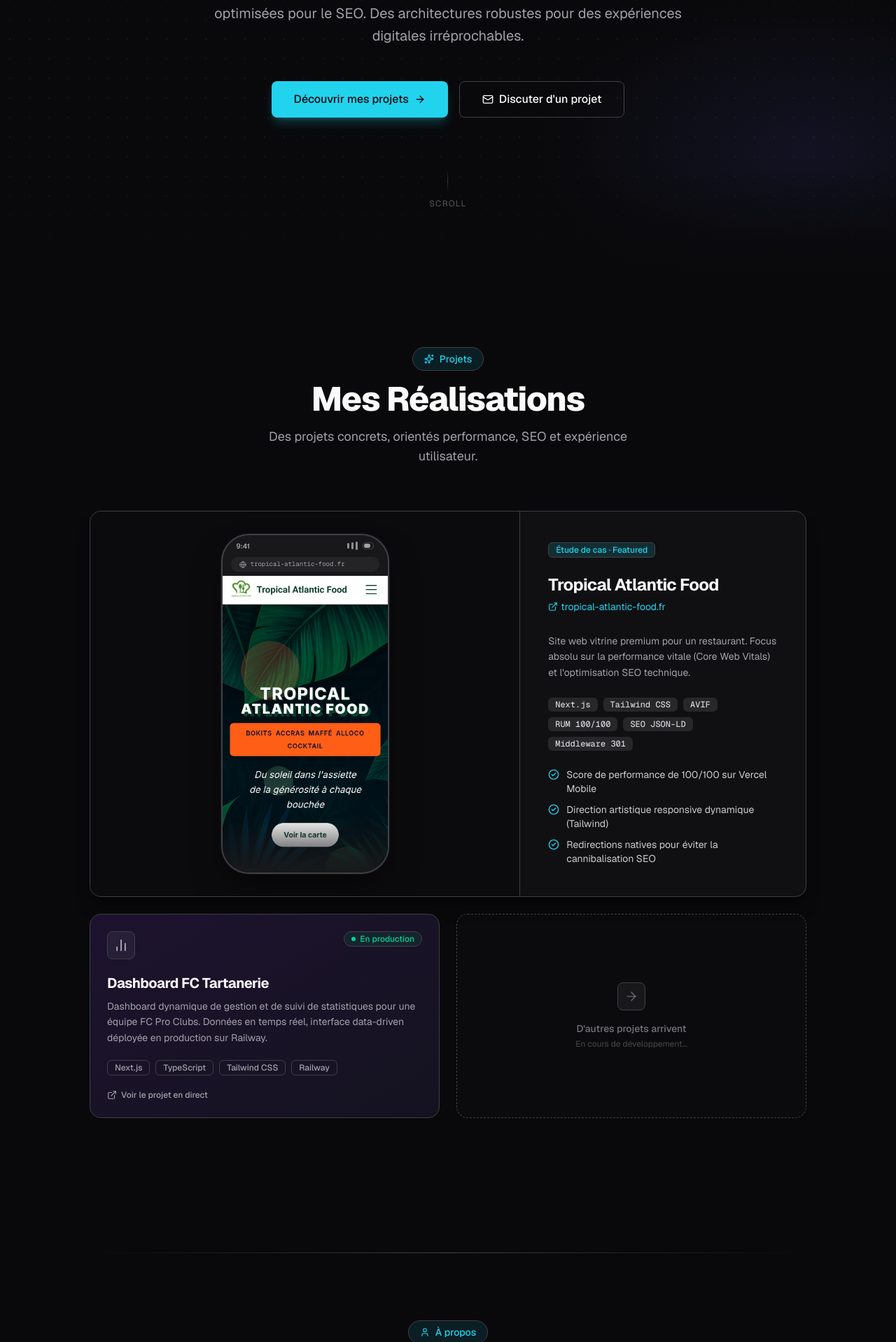
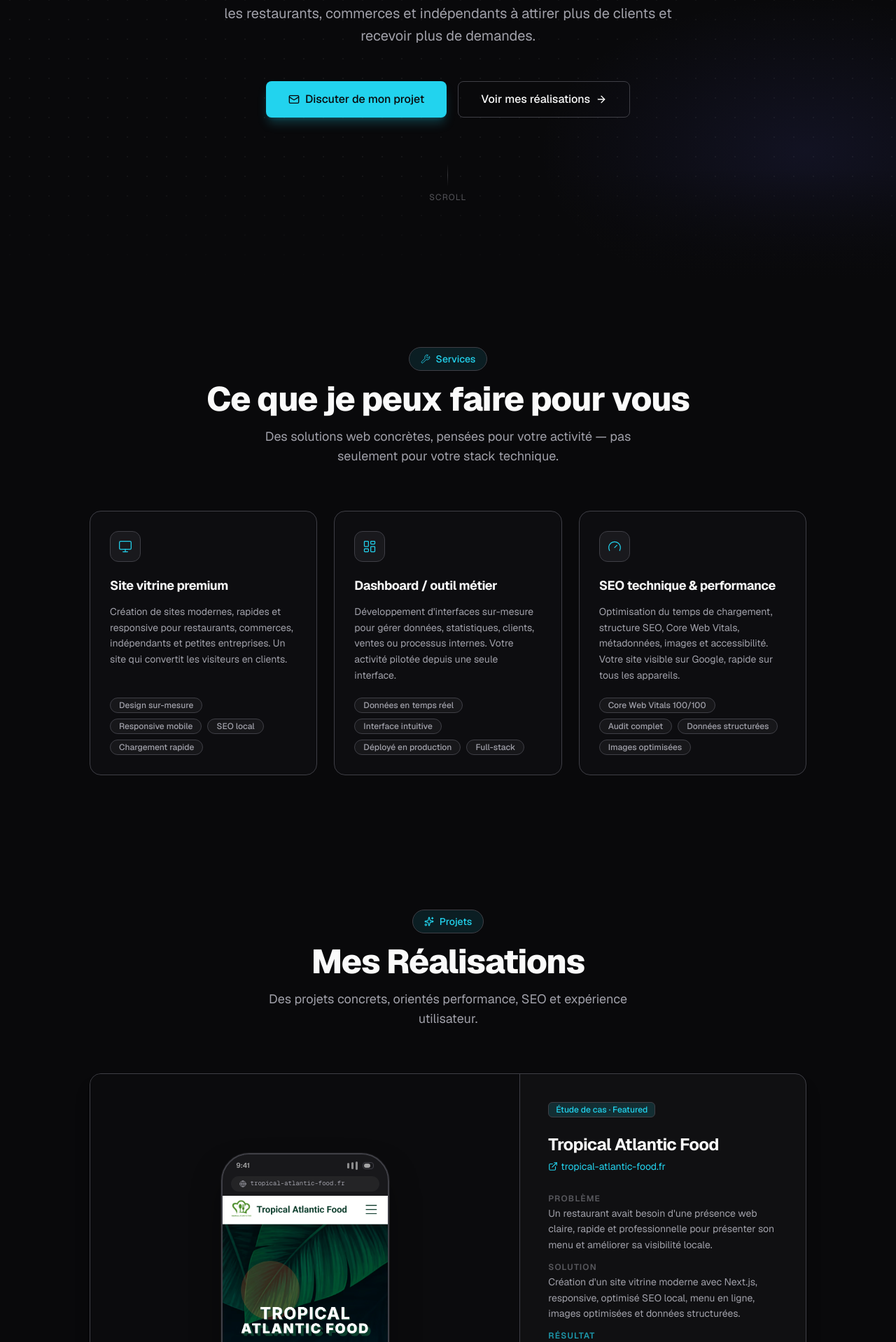
Before and after one commit to GROSJOINDEBEUH/portfolio, a Next.js app: page / in a window 1280 px wide. Shown: the part 582-2500 px from the top of the page at 70% size. Built offline with nearby package versions, Linux system fonts and the light colour scheme.

Commit message:
Improve freelance portfolio positioning and project case studies

```diff
--- a/src/app/api/contact/route.ts
+++ b/src/app/api/contact/route.ts
@@ -10,17 +10,17 @@
     .replace(/'/g, '&#039;');
 }
 
-const resend = new Resend(process.env.RESEND_API_KEY);
-
 export async function POST(request: Request) {
+  const resend = new Resend(process.env.RESEND_API_KEY);
   try {
     const body = await request.json() as {
       name?: string;
       email?: string;
+      projectType?: string;
       message?: string;
     };
 
-    const { name, email, message } = body;
+    const { name, email, projectType, message } = body;
 
     if (!name || !email || !message) {
       return NextResponse.json(
@@ -40,6 +40,7 @@
           <table style="width:100%;border-collapse:collapse;">
             <tr><td style="padding:8px 0;color:#71717a;font-size:13px;">Nom</td><td style="padding:8px 0;font-weight:600;">${escapeHtml(name)}</td></tr>
             <tr><td style="padding:8px 0;color:#71717a;font-size:13px;">Email</td><td style="padding:8px 0;"><a href="mailto:${escapeHtml(email)}" style="color:#22d3ee;">${escapeHtml(email)}</a></td></tr>
+            ${projectType ? `<tr><td style="padding:8px 0;color:#71717a;font-size:13px;">Type de projet</td><td style="padding:8px 0;font-weight:600;">${escapeHtml(projectType)}</td></tr>` : ''}
           </table>
           <hr style="border:1px solid #27272a;margin:16px 0;" />
           <p style="white-space:pre-wrap;line-height:1.6;">${escapeHtml(message)}</p>
--- a/src/app/page.tsx
+++ b/src/app/page.tsx
@@ -1,14 +1,18 @@
 import { Hero } from '@/components/sections/hero';
+import { Services } from '@/components/sections/services';
 import { Projects } from '@/components/sections/projects';
 import { About } from '@/components/sections/about';
+import { WhyMe } from '@/components/sections/why-me';
 import { Contact } from '@/components/sections/contact';
 
 export default function Home() {
   return (
     <main className="flex flex-1 flex-col pt-16">
       <Hero />
+      <Services />
       <Projects />
       <About />
+      <WhyMe />
       <Contact />
     </main>
   );
--- a/src/components/layout/header.tsx
+++ b/src/components/layout/header.tsx
@@ -9,6 +9,7 @@
 import { LinkedInIcon } from '@/components/ui/social-icons';
 
 const NAV_LINKS = [
+  { href: '#services', label: 'Services' },
   { href: '#projets', label: 'Projets' },
   { href: '#apropos', label: 'À propos' },
   { href: '#contact', label: 'Contact' },
--- a/src/components/sections/contact.tsx
+++ b/src/components/sections/contact.tsx
@@ -44,11 +44,11 @@
         Contact
       </div>
       <h2 className="text-4xl font-extrabold tracking-tight sm:text-5xl">
-        Discutons de votre projet
+        Vous avez un projet&nbsp;?
       </h2>
       <p className="mt-4 max-w-xl text-center text-lg text-muted-foreground">
-        Une id&eacute;e, un projet, une question&nbsp;? Je suis disponible
-        imm&eacute;diatement &mdash; parlons-en.
+        Envoyez-moi votre id&eacute;e, je vous r&eacute;ponds avec une
+        premi&egrave;re estimation gratuite sous 24&nbsp;h.
       </p>
     </div>
   );
--- a/src/components/sections/hero.tsx
+++ b/src/components/sections/hero.tsx
@@ -74,27 +74,27 @@
 
         {/* Subtitle */}
         <p className="mx-auto mb-12 max-w-2xl text-lg leading-relaxed text-muted-foreground sm:text-xl">
-          Je conçois des applications web sur-mesure, ultra-performantes et
-          optimisées pour le&nbsp;SEO. Des architectures robustes pour des
-          expériences digitales irréprochables.
+          Je cr&eacute;e des sites web rapides, modernes et optimis&eacute;s
+          Google pour aider les restaurants, commerces et ind&eacute;pendants
+          &agrave; attirer plus de clients et recevoir plus de demandes.
         </p>
 
         {/* CTA buttons */}
         <div className="flex flex-col items-center justify-center gap-4 sm:flex-row">
           <Link
-            href="#projets"
+            href="#contact"
             className={buttonVariants({ size: 'lg' })}
           >
-            Découvrir mes projets
-            <ArrowRight className="h-4 w-4 transition-transform group-hover:translate-x-1" />
+            <Mail className="h-4 w-4" />
+            Discuter de mon projet
           </Link>
 
           <Link
-            href="#contact"
+            href="#projets"
             className={buttonVariants({ variant: 'outline', size: 'lg' })}
           >
-            <Mail className="h-4 w-4" />
-            Discuter d&apos;un projet
+            Voir mes r&eacute;alisations
+            <ArrowRight className="h-4 w-4" />
           </Link>
         </div>
 
--- a/src/components/sections/projects.tsx
+++ b/src/components/sections/projects.tsx
@@ -16,27 +16,31 @@
   title: 'Tropical Atlantic Food',
   url: 'https://www.tropical-atlantic-food.fr',
   urlShort: 'tropical-atlantic-food.fr',
-  description:
-    "Site web vitrine premium pour un restaurant. Focus absolu sur la performance vitale (Core Web Vitals) et l'optimisation SEO technique.",
-  tags: ['Next.js', 'Tailwind CSS', 'AVIF', 'RUM 100/100', 'SEO JSON-LD', 'Middleware 301'],
+  problem:
+    'Un restaurant avait besoin d\'une présence web claire, rapide et professionnelle pour présenter son menu et améliorer sa visibilité locale.',
+  solution:
+    'Création d\'un site vitrine moderne avec Next.js, responsive, optimisé SEO local, menu en ligne, images optimisées et données structurées.',
+  result:
+    'Site en production, navigation mobile fluide, chargement rapide, meilleure crédibilité en ligne et base solide pour le référencement local.',
+  tags: ['Projet réel', 'En production', 'SEO local', 'Performance mobile', 'Responsive', 'Next.js'],
   metrics: [
-    'Score de performance de 100/100 sur Vercel Mobile',
-    'Direction artistique responsive dynamique (Tailwind)',
-    'Redirections natives pour éviter la cannibalisation SEO',
+    'Score de performance 100/100 sur mobile',
+    'Images AVIF optimisées — chargement instantané',
+    'Données structurées JSON-LD pour le référencement local',
   ],
 };
 
 const SECONDARY = [
   {
     id: 'fc-tartanerie',
-    title: 'Dashboard FC Tartanerie',
+    title: 'Dashboard Statistiques Sportives',
     description:
-      'Dashboard dynamique de gestion et de suivi de statistiques pour une équipe FC Pro Clubs. Données en temps réel, interface data-driven déployée en production sur Railway.',
+      'Application dashboard full-stack avec synchronisation de données et interface d\'analyse. Version démonstration — pensée pour montrer la création d\'interfaces complexes et de dashboards dynamiques.',
     tags: ['Next.js', 'TypeScript', 'Tailwind CSS', 'Railway'],
     icon: BarChart2,
     accentColor: 'from-violet-600/20 to-indigo-600/10',
     accentBorder: 'border-violet-500/20',
-    status: 'En production',
+    status: 'Démo / Projet perso',
     liveUrl: 'https://fc-tartanerie-dashboard-production.up.railway.app/',
   },
 ];
@@ -143,15 +147,26 @@
             </Link>
           </div>
 
-          {/* Description */}
-          <p className="text-sm leading-relaxed text-muted-foreground">
-            {FEATURED.description}
-          </p>
+          {/* Case study — Problème / Solution / Résultat */}
+          <div className="flex flex-col gap-3 text-sm">
+            <div>
+              <p className="mb-0.5 text-xs font-semibold uppercase tracking-widest text-muted-foreground/50">Problème</p>
+              <p className="leading-relaxed text-muted-foreground">{FEATURED.problem}</p>
+            </div>
+            <div>
+              <p className="mb-0.5 text-xs font-semibold uppercase tracking-widest text-muted-foreground/50">Solution</p>
+              <p className="leading-relaxed text-muted-foreground">{FEATURED.solution}</p>
+            </div>
+            <div>
+              <p className="mb-0.5 text-xs font-semibold uppercase tracking-widest text-primary/70">Résultat</p>
+              <p className="leading-relaxed text-foreground/80">{FEATURED.result}</p>
+            </div>
+          </div>
 
-          {/* Tech tags */}
+          {/* Social proof badges */}
           <div className="flex flex-wrap gap-2">
             {FEATURED.tags.map((tag) => (
-              <Badge key={tag} variant="mono">
+              <Badge key={tag} variant="primary">
                 {tag}
               </Badge>
             ))}
--- /dev/null
+++ b/src/components/sections/services.tsx
@@ -0,0 +1,90 @@
+import { Monitor, LayoutDashboard, Gauge, Wrench } from 'lucide-react';
+
+const SERVICES = [
+  {
+    id: 'vitrine',
+    icon: Monitor,
+    title: 'Site vitrine premium',
+    description:
+      'Création de sites modernes, rapides et responsive pour restaurants, commerces, indépendants et petites entreprises. Un site qui convertit les visiteurs en clients.',
+    highlights: ['Design sur-mesure', 'Responsive mobile', 'SEO local', 'Chargement rapide'],
+  },
+  {
+    id: 'dashboard',
+    icon: LayoutDashboard,
+    title: 'Dashboard / outil métier',
+    description:
+      'Développement d\'interfaces sur-mesure pour gérer données, statistiques, clients, ventes ou processus internes. Votre activité pilotée depuis une seule interface.',
+    highlights: ['Données en temps réel', 'Interface intuitive', 'Déployé en production', 'Full-stack'],
+  },
+  {
+    id: 'seo',
+    icon: Gauge,
+    title: 'SEO technique & performance',
+    description:
+      'Optimisation du temps de chargement, structure SEO, Core Web Vitals, métadonnées, images et accessibilité. Votre site visible sur Google, rapide sur tous les appareils.',
+    highlights: ['Core Web Vitals 100/100', 'Audit complet', 'Données structurées', 'Images optimisées'],
+  },
+] as const;
+
+function ServiceCard({
+  icon: Icon,
+  title,
+  description,
+  highlights,
+}: (typeof SERVICES)[number]) {
+  return (
+    <div className="group flex flex-col rounded-2xl border border-border bg-zinc-900/30 p-7 transition-[border-color,background-color,box-shadow] duration-300 hover:border-primary/30 hover:bg-zinc-900/60 hover:shadow-lg hover:shadow-black/20">
+      <div className="mb-5 flex h-11 w-11 items-center justify-center rounded-xl border border-border bg-secondary/50 text-primary transition-colors group-hover:border-primary/30 group-hover:bg-primary/10">
+        <Icon className="h-5 w-5" strokeWidth={1.5} />
+      </div>
+
+      <h3 className="mb-3 text-lg font-bold tracking-tight">{title}</h3>
+
+      <p className="mb-5 flex-1 text-sm leading-relaxed text-muted-foreground">
+        {description}
+      </p>
+
+      <ul className="flex flex-wrap gap-2">
+        {highlights.map((item) => (
+          <li
+            key={item}
+            className="rounded-full border border-border bg-secondary/40 px-3 py-0.5 text-xs font-medium text-muted-foreground"
+          >
+            {item}
+          </li>
+        ))}
+      </ul>
+    </div>
+  );
+}
+
+export function Services() {
+  return (
+    <section id="services" className="px-6 py-24">
+      <div className="mx-auto max-w-5xl">
+        {/* Section header */}
+        <div className="mb-16 flex flex-col items-center text-center">
+          <div className="mb-4 inline-flex items-center gap-2 rounded-full border border-primary/30 bg-primary/10 px-4 py-1.5 text-sm font-medium text-primary">
+            <Wrench className="h-3.5 w-3.5" strokeWidth={1.5} />
+            Services
+          </div>
+          <h2 className="text-4xl font-extrabold tracking-tight sm:text-5xl">
+            Ce que je peux faire pour vous
+          </h2>
+          <p className="mt-4 max-w-xl text-lg text-muted-foreground">
+            Des solutions web concrètes, pensées pour votre activité — pas
+            seulement pour votre stack technique.
+          </p>
+        </div>
+
+        {/* Cards grid */}
+        <div className="grid grid-cols-1 gap-6 md:grid-cols-3">
+          {SERVICES.map((service) => (
+            <ServiceCard key={service.id} {...service} />
+          ))}
+        </div>
+      </div>
+    </section>
+  );
+}
--- /dev/null
+++ b/src/components/sections/why-me.tsx
@@ -0,0 +1,88 @@
+import { Zap, Target, Network, ArrowRight } from 'lucide-react';
+import Link from 'next/link';
+import { buttonVariants } from '@/lib/utils';
+
+const ARGUMENTS = [
+  {
+    id: 'speed',
+    icon: Zap,
+    title: 'Sites rapides et modernes',
+    description:
+      'Score Lighthouse 100/100, images optimisées AVIF, chargement instantané. Votre site impressionne dès la première seconde.',
+  },
+  {
+    id: 'business',
+    icon: Target,
+    title: 'Approche orientée résultats',
+    description:
+      'Je ne code pas pour coder. Chaque décision technique est pensée pour attirer des clients, améliorer votre visibilité et convertir les visiteurs.',
+  },
+  {
+    id: 'infra',
+    icon: Network,
+    title: 'Profil technique complet',
+    description:
+      'Dev web, infrastructure réseau, support utilisateur. Je construis des sites solides, pensés pour de vrais besoins — pas juste esthétiques.',
+  },
+  {
+    id: 'accompagnement',
+    icon: ArrowRight,
+    title: 'De l\'idée au déploiement',
+    description:
+      'Accompagnement clair à chaque étape : brief, design, développement, mise en ligne. Vous savez toujours où en est votre projet.',
+  },
+] as const;
+
+export function WhyMe() {
+  return (
+    <section id="pourquoi" className="px-6 py-24">
+      <div className="mx-auto max-w-5xl">
+        {/* Divider */}
+        <div className="mb-16 h-px bg-gradient-to-r from-transparent via-border to-transparent md:mb-24" />
+
+        {/* Header */}
+        <div className="mb-16 grid grid-cols-1 gap-8 lg:grid-cols-2 lg:items-end">
+          <div>
+            <div className="mb-4 inline-flex items-center gap-2 rounded-full border border-primary/30 bg-primary/10 px-4 py-1.5 text-sm font-medium text-primary">
+              Pourquoi moi&nbsp;?
+            </div>
+            <h2 className="text-4xl font-extrabold tracking-tight sm:text-5xl">
+              Un développeur qui pense business.
+            </h2>
+          </div>
+          <p className="text-lg leading-relaxed text-muted-foreground lg:pb-1">
+            Mon profil combine développement web, infrastructure réseau et
+            support utilisateur. Résultat&nbsp;: je construis des sites solides,
+            rapides et pensés pour de vrais besoins clients.
+          </p>
+        </div>
+
+        {/* Arguments grid */}
+        <div className="grid grid-cols-1 gap-6 sm:grid-cols-2">
+          {ARGUMENTS.map(({ id, icon: Icon, title, description }) => (
+            <div
+              key={id}
+              className="flex gap-4 rounded-2xl border border-border bg-zinc-900/30 p-6 transition-[border-color,background-color] duration-300 hover:border-primary/25 hover:bg-zinc-900/60"
+            >
+              <div className="flex h-10 w-10 shrink-0 items-center justify-center rounded-lg border border-border bg-secondary/50 text-primary">
+                <Icon className="h-4 w-4" strokeWidth={1.5} />
+              </div>
+              <div>
+                <h3 className="mb-1.5 font-semibold leading-tight">{title}</h3>
+                <p className="text-sm leading-relaxed text-muted-foreground">{description}</p>
+              </div>
+            </div>
+          ))}
+        </div>
+
+        {/* CTA */}
+        <div className="mt-12 flex justify-center">
+          <Link href="#contact" className={buttonVariants({ size: 'lg' })}>
+            Démarrer mon projet
+            <ArrowRight className="h-4 w-4" />
+          </Link>
+        </div>
+      </div>
+    </section>
+  );
+}
--- a/src/components/ui/contact-form.tsx
+++ b/src/components/ui/contact-form.tsx
@@ -24,6 +24,7 @@
     const data = {
       name: (form.elements.namedItem('name') as HTMLInputElement).value,
       email: (form.elements.namedItem('email') as HTMLInputElement).value,
+      projectType: (form.elements.namedItem('projectType') as HTMLSelectElement).value,
       message: (form.elements.namedItem('message') as HTMLTextAreaElement).value,
     };
 
@@ -104,17 +105,37 @@
         />
       </div>
 
+      {/* Type de projet */}
+      <div className="flex flex-col gap-1.5">
+        <label htmlFor="projectType" className="text-sm font-medium text-foreground/80">
+          Type de projet
+        </label>
+        <select
+          id="projectType"
+          name="projectType"
+          className={`${INPUT_BASE} cursor-pointer`}
+          defaultValue=""
+        >
+          <option value="" disabled>S&eacute;lectionnez un type&hellip;</option>
+          <option value="site-vitrine">Site vitrine</option>
+          <option value="dashboard">Dashboard / outil m&eacute;tier</option>
+          <option value="seo-perf">SEO &amp; performance</option>
+          <option value="application">Application web sur-mesure</option>
+          <option value="autre">Autre</option>
+        </select>
+      </div>
+
       {/* Message */}
       <div className="flex flex-col gap-1.5">
         <label htmlFor="message" className="text-sm font-medium text-foreground/80">
-          Message
+          Votre projet
         </label>
         <textarea
           id="message"
           name="message"
           required
           rows={8}
-          placeholder="D&eacute;crivez votre projet, vos objectifs, votre timeline&hellip;"
+          placeholder="D&eacute;crivez votre projet&hellip;&#10;&#10;Budget approximatif : ex. 500€ — 1500€&#10;D&eacute;lai souhait&eacute; : ex. livraison dans 4 semaines"
           className={`${INPUT_BASE} resize-none`}
         />
       </div>
--- a/src/config/site.ts
+++ b/src/config/site.ts
@@ -1,8 +1,8 @@
 export const siteConfig = {
-  name: "Mosiah Dev | Développeur Web Full-Stack Freelance Perpignan",
+  name: "Mosiah Grandol — Développeur Web Freelance Next.js | Sites rapides & SEO",
   shortName: "Mosiah Dev",
   description:
-    "Développeur web freelance à Perpignan spécialisé Next.js, React et TypeScript. Création de sites vitrines, SaaS et applications sur-mesure ultra-performantes.",
+    "Développeur web freelance spécialisé en sites modernes, rapides et optimisés SEO pour restaurants, commerces, indépendants et applications sur-mesure.",
   url: "https://mosiah-dev.vercel.app",
   author: "Mosiah GRANDOL TAMBA",
   keywords: [
```
